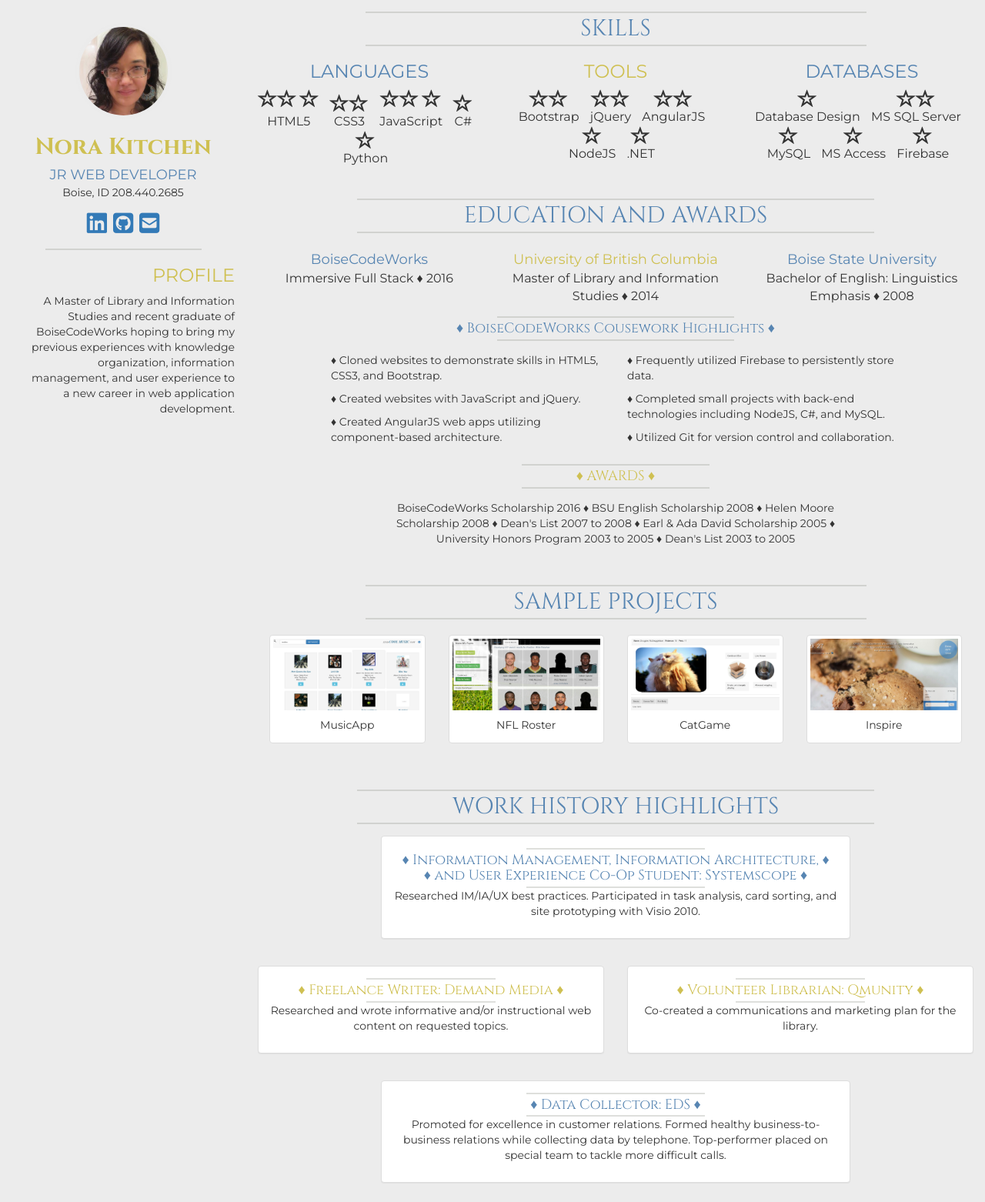
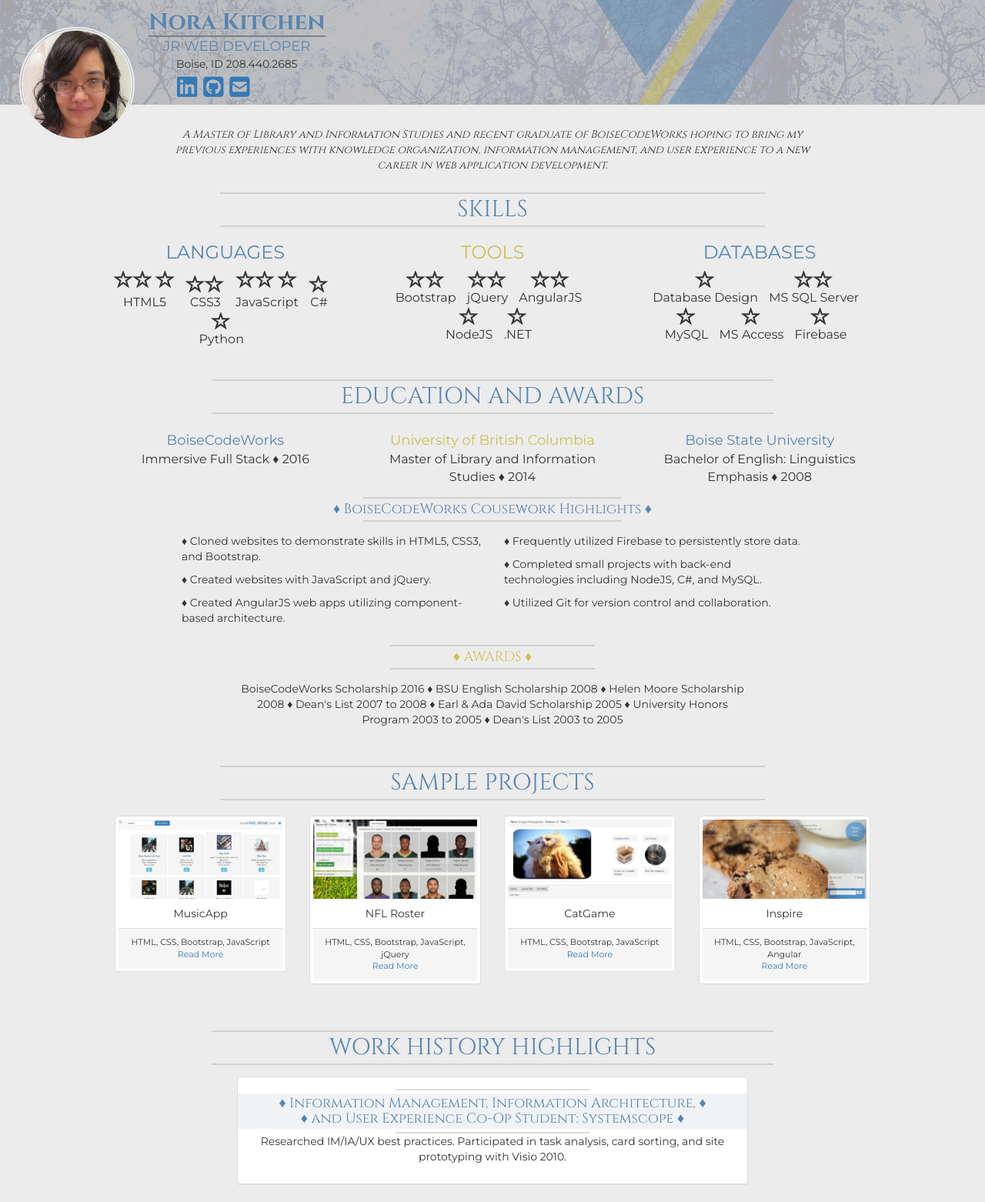
Before and after one commit to NoraKitchen/online-resume, a website: page index.html in a window 1280 px wide. Shown: the top 1562 px of the page at 77% size. Drawn offline with nearby package versions, Linux system fonts and the light colour scheme.

Commit message:
header changed to top, finished?

```diff
--- a/index.html
+++ b/index.html
@@ -12,50 +12,48 @@
 
 <body>
 
-    <div class="container-fluid">
-
-        <section class="row">
-
-            <div class="col-md-3 profile">
-                <!--<div class="col-md-3" data-spy="affix">-->
-
-                <div class="row">
-                    <div class="col md-12">
-                        <img class="profile-pic" src="profilepic.jpg" alt="">
-                        <h2>Nora Kitchen</h2>
+    <nav class="navbar navbar-default navbar-fixed-top">
+        <div class="container-fluid profile">
+            <div class="navbar-header">
+                <a class="navbar-brand" href="#">
+                    <img class="profile-pic" src="profilepic.jpg" alt="Picture of Nora Kitchen">
+                </a>
+                <div class="profile-text navbar-left">
+                    <h2 class="name">Nora Kitchen</h2>
                     <h4>JR WEB DEVELOPER</h4>
                     Boise, ID 208.440.2685
-                    </div>
-                </div>
-
-                <div class="row">
-                    <div class="col-md-12">
                     <div class="links">
                         <a href="https://www.linkedin.com/in/nora-kitchen-05b01269"><i class="fa fa-linkedin-square"></i></a>
                         <a href="https://github.com/NoraKitchen"><i class="fa fa-github-square"></i></a>
                         <a href="mailto:norahuynhkitchen@gmail.com" target="_blank"><i class="fa fa-envelope-square"></i></a>
                         <link href='https://fonts.googleapis.com/css?family=Montserrat' rel='stylesheet' type='text/css'>
                     </div>
-                        <div class="rule"></div>
                 </div>
             </div>
+            <div class="col-md-5 navbar-right">
+                <div class="hidden-sm triangle-decorate"></div>
+                <div class="hidden-sm yellow-decorate"></div>
+                <div class="hidden-sm blue-decorate">
+                </div>
+            </div>
+        </div>
+    </nav>
 
-                <div class="row">
-                    <div class="col-md-12">
+
+
+    <div class="container-fluid">
+
+        <div class="col-md-10 col-md-offset-1 body">
+
+            <section class="row">
+                <div class="col-md-10 col-md-offset-1">
                     <div class="blurb">
-                            <h3 class="yellow">PROFILE</h3>
                         <p>A Master of Library and Information Studies and recent graduate of BoiseCodeWorks hoping to bring
                             my previous experiences with knowledge organization, information management, and user experience
                             to a new career in web application development.</p>
                     </div>
                 </div>
-                </div>
-
-                <!--</div>-->
-            </div>
-
-
-            <div class="col-md-9 body">
+            </section>
 
             <section class="row">
                 <div class="col-md-12">
@@ -192,8 +190,7 @@
                                 <div class="col-md-6">
                                     <div class="bcw-bullets">
                                         <p>♦ Frequently utilized Firebase to persistently store data.</p>
-                                            <p>♦ Completed small projects with back-end technologies including NodeJS, C#, and
-                                                MySQL.
+                                        <p>♦ Completed small projects with back-end technologies including NodeJS, C#, and MySQL.
                                         </p>
                                         <p>♦ Utilized Git for version control and collaboration.</p>
                                     </div>
@@ -209,8 +206,8 @@
                                 <h4 class="yellow"> ♦ AWARDS ♦ </h4>
                                 <div class="rule-sm"></div>
                                 <p>BoiseCodeWorks Scholarship 2016 ♦ BSU English Scholarship 2008 ♦ Helen Moore Scholarship
-                                        2008 ♦ Dean's List 2007 to 2008 ♦ Earl & Ada David Scholarship 2005 ♦ University
-                                        Honors Program 2003 to 2005 ♦ Dean's List 2003 to 2005</p>
+                                    2008 ♦ Dean's List 2007 to 2008 ♦ Earl & Ada David Scholarship 2005 ♦ University Honors
+                                    Program 2003 to 2005 ♦ Dean's List 2003 to 2005</p>
                             </div>
                         </div>
                     </div>
@@ -227,33 +224,49 @@
                     <div class="project-thumbnails">
                         <div class="col-md-3">
                             <div class="thumbnail">
-                                    <img src="images/musicapp.png" alt="Music App Thumbnail">
+                                <a href="https://norakitchen.github.io/musicapp/"><img src="images/musicapp.png" alt="MusicApp Thumbnail"></a>
                                 <div class="caption">
                                     MusicApp
+                                </div>
+                            <div class="panel-footer projects-footer">
+                                HTML, CSS, Bootstrap, JavaScript<br>
+                                <a href="https://github.com/NoraKitchen/musicapp/blob/master/README.md">Read More</a>
                             </div>
                             </div>
                         </div>
                         <div class="col-md-3">
                             <div class="thumbnail">
-                                    <img src="images/nflroster.png" alt="Music App Thumbnail">
+                                <a href="http://norakitchen.github.io/My_Roster/"><img src="images/nflroster.png" alt="NFL Roster Thumbnail"></a>
                                 <div class="caption">
                                     NFL Roster
+                                </div>
+                                <div class="panel-footer projects-footer">
+                                    HTML, CSS, Bootstrap, JavaScript, jQuery<br>
+                                    <a href="https://github.com/NoraKitchen/My_Roster/blob/master/README.md">Read More</a>
                                 </div>
                             </div>
                         </div>
                         <div class="col-md-3">
                             <div class="thumbnail">
-                                    <img src="images/catgame.png" alt="Music App Thumbnail">
+                                <a href="http://norakitchen.github.io/SlapGame/"><img src="images/catgame.png" alt="CatGame Thumbnail"></a>
                                 <div class="caption">
                                     CatGame
+                                </div>
+                                <div class="panel-footer projects-footer">
+                                    HTML, CSS, Bootstrap, JavaScript<br>
+                                    <a href="https://github.com/NoraKitchen/SlapGame">Read More</a>
                                 </div>
                             </div>
                         </div>
                         <div class="col-md-3">
                             <div class="thumbnail">
-                                    <img src="images/inspire.png" alt="Music App Thumbnail">
+                                <a href="https://norakitchen.github.io/inspire/"><img src="images/inspire.png" alt="Music App Thumbnail"></a>
                                 <div class="caption">
                                     Inspire
+                                </div>
+                                <div class="panel-footer projects-footer">
+                                    HTML, CSS, Bootstrap, JavaScript, Angular<br>
+                                    <a href="https://github.com/NoraKitchen/inspire/blob/master/readme.md">Read More</a>
                                 </div>
                             </div>
                         </div>
@@ -277,15 +290,15 @@
 
                     <div class="row">
                         <div class="col-md-8 col-md-offset-2 work-block">
-                                <div class="panel panel-default">
+                            <div class="panel panel-default work-panel">
                                 <div class="panel-body">
                                     <div class="rule-sm"></div>
-                                        <h4 class="blue">♦ Information Management, Information Architecture, ♦ <br>♦ and User Experience Co-Op Student:
-                                            Systemscope ♦
+                                    <h4 class="blue work-header blueback">♦ Information Management, Information Architecture, ♦ <br>♦ and User Experience Co-Op
+                                        Student: Systemscope ♦
                                     </h4>
                                     <div class="rule-sm"></div>
-                                        <p>Researched IM/IA/UX best practices. Participated in task analysis, card sorting,
-                                            and site prototyping with Visio 2010.</p>
+                                    <p>Researched IM/IA/UX best practices. Participated in task analysis, card sorting, and
+                                        site prototyping with Visio 2010.</p>
                                 </div>
                             </div>
                         </div>
@@ -295,10 +308,9 @@
                             <div class="panel panel-default">
                                 <div class="panel-body">
                                     <div class="rule-sm"></div>
-                                        <h4 class="yellow">♦ Freelance Writer: Demand Media ♦</h4>
+                                    <h4 class="yellow work-header yellowback">♦ Freelance Writer: Demand Media ♦</h4>
                                     <div class="rule-sm"></div>
-                                        <p>Researched and wrote informative and/or instructional web content on requested
-                                            topics.
+                                    <p>Researched and wrote informative and/or instructional web content on requested topics.
                                     </p>
                                 </div>
                             </div>
@@ -307,7 +319,7 @@
                             <div class="panel panel-default">
                                 <div class="panel-body">
                                     <div class="rule-sm"></div>
-                                        <h4 class="yellow">♦ Volunteer Librarian: Qmunity ♦</h4>
+                                    <h4 class="yellow work-header yellowback">♦ Volunteer Librarian: Qmunity ♦</h4>
                                     <div class="rule-sm"></div>
                                     <p>Co-created a communications and marketing plan for the library.</p>
                                 </div>
@@ -319,11 +331,11 @@
                             <div class="panel panel-default">
                                 <div class="panel-body">
                                     <div class="rule-sm"></div>
-                                        <h4 class="blue">♦ Data Collector: EDS ♦</h4>
+                                    <h4 class="blue work-header blueback">♦ Data Collector: EDS ♦</h4>
                                     <div class="rule-sm"></div>
-                                        <p>Promoted for excellence in customer relations. Formed healthy business-to-business
-                                            relations while collecting data by telephone. Top-performer placed on special
-                                            team to tackle more difficult calls.</p>
+                                    <p>Promoted for excellence in customer relations. Formed healthy business-to-business relations
+                                        while collecting data by telephone. Top-performer placed on special team to tackle
+                                        more difficult calls.</p>
                                 </div>
                             </div>
                         </div>
@@ -331,7 +343,6 @@
                 </div>
             </section>
         </div>
-        </section>
 
     </div>
 
--- a/stylesheet.css
+++ b/stylesheet.css
@@ -3,12 +3,56 @@
     font-size: 14px;
     /*background-color: #f2f3ec*/
     background-color: #ececec;
+    padding-top: 130px;
+}
+
+.blue-decorate  {
+        background-color: #5785B2;
+            margin-bottom: -5px;
+            margin-left: 10px;
+        width: 75px !important;
+        height: 135px !important;
+        display: inline-block;
+        opacity: .5;
+        	-webkit-transform: skew(-33deg);
+	   -moz-transform: skew(-33deg);
+	     -o-transform: skew(-33deg);
+}
+
+.triangle-decorate {
+	width: 0;
+	height: 130;
+    opacity: .5;
+    display: inline-block;
+	border-left: 65px solid transparent;
+	border-right: 65px solid transparent;
+	border-top: 100px solid #5785B2;
+    margin-right: -45px;
+}
+
+.yellow-decorate {
+            background-color: #CFC052;
+            margin-bottom: -5px;
+            margin-left: 10px;
+        width: 25px !important;
+        height: 135px !important;
+        display: inline-block;
+        opacity: .5;
+        	-webkit-transform: skew(-33deg);
+	   -moz-transform: skew(-33deg);
+	     -o-transform: skew(-33deg);
+}
+
+.profile {
+    background-color: 	#c8d8e5;
+    background-image: url("textureblue.jpg");
 }
 
 .profile h2 {
     font-family: Cinzel;
     font-weight: bold;
-    color: #CFC052;
+    color: #5785B2;
+    margin: 3px;
 }
 
 .profile h4 {
@@ -18,19 +62,38 @@
 
 .profile-pic{
     border-radius: 50%;
-    width: 125px;
+    width: 150px;
     border: 5px double #ebebeb;
+    display: inline-block;
+    margin-top: 20px;
+    margin-left: 10px;
 }
 
-.profile {
-    margin: auto;
+.profile-text {
+    display: inline-block;
+    padding-top: 10px;
     text-align: center;
-    padding-top: 30px;
+            text-shadow:
+    -1px -2px 0 #bbbbbd,
+    2px -2px 0 #bbbbbd,
+    -2px 2px 0 #bbbbbd,
+    2px 2px 0 #bbbbbd;
+}
+
+.name {
+        text-shadow:
+    -1px -2px 0 #bbbbbd,
+    2px -2px 0 #bbbbbd,
+    -2px 2px 0 #bbbbbd,
+    2px 2px 0 #bbbbbd;
+    border-bottom: 2px solid gray;
+    margin-bottom: 5px;
 }
 
 .links {
     font-size: 30px;
-    padding-top: 10px;
+    text-align: left;
+    margin-left: 40px;
 }
 
 .rule {
@@ -38,15 +101,15 @@
     border-bottom: 2px solid #93948d;
     margin: auto;
     opacity: .3;
-}
-
-.profile .rule {
-    padding-top: 10px;
+    padding-top: 1opx;
 }
 
 .blurb {
-    text-align: right;
-    padding-left: 20px;
+    padding-top: 20px;
+    text-align: center;
+    font-style: italic;
+    font-family: Cinzel;
+    padding-bottom: 15px;
 }
 
 .yellow {
@@ -110,3 +173,22 @@
  .project-thumbnails {
      padding-top: 20px;
  }
+
+ .projects-footer {
+     font-size: 11px;
+ }
+
+ .work-header {
+    padding-top: 3px;
+    padding-bottom: 3px;
+    margin-left: -15px !important;
+    margin-right: -15px !important;
+ }
+
+.blueback {
+    background-color: #f0f3f6;
+}
+
+.yellowback {
+    background-color: #f8f8f3;
+}
```
Also changed, not shown: texture.jpg (added), textureblue.jpg (added). Lines whose indentation alone changed are shown as unchanged.
